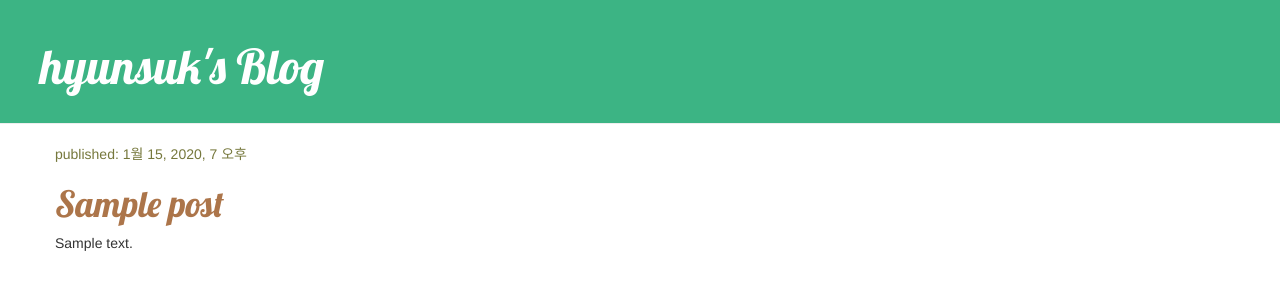
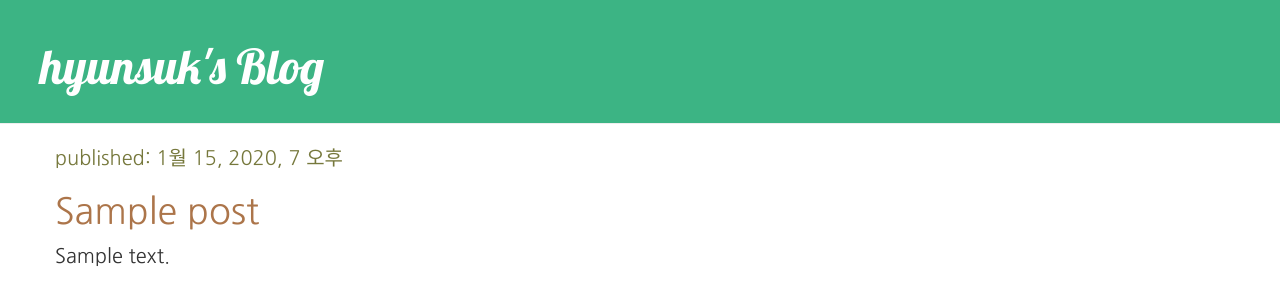
Before and after one commit to hyundol2/my-first-blog, a Django app: page / in a window 1280 px wide. Shown: the top 305 px of the page. Run offline with Django 3.2, Linux system fonts and the light colour scheme; tables that the repository leaves empty hold one stand-in row (values such as "Sample post"); some libraries are stand-ins or nearby versions.

Commit message:
Modified css 3

```diff
--- a/blog/static/css/blog.css
+++ b/blog/static/css/blog.css
@@ -20,6 +20,7 @@ h1, h2, h3, h4 {
 
 .date {
     color: #76783c;
+    font-family: 'Nanum Gothic', sans-serif;
 }
 
 .save {
@@ -38,9 +39,12 @@ h1, h2, h3, h4 {
 }
 
 .post {
+    font-size: 15pt;
     margin-bottom: 70px;
+    font-family: 'Nanum Gothic', sans-serif;
 }
 
 .post h1 a, .post h1 a:visited {
     color: #ac754a;
+    font-family: 'Nanum Gothic', sans-serif;
 }
--- a/blog/templates/blog/post_list.html
+++ b/blog/templates/blog/post_list.html
@@ -5,6 +5,7 @@
         <link rel="stylesheet" href="//maxcdn.bootstrapcdn.com/bootstrap/3.2.0/css/bootstrap.min.css">
         <link rel="stylesheet" href="//maxcdn.bootstrapcdn.com/bootstrap/3.2.0/css/bootstrap-theme.min.css">
         <link href="//fonts.googleapis.com/css?family=Lobster&subset=latin,latin-ext" rel="stylesheet" type="text/css">
+        <link href="https://fonts.googleapis.com/css2?family=Nanum+Gothic&display=swap" rel="stylesheet">
         <link rel="stylesheet" href="{% static 'css/blog.css' %}">
     </head>
     <body>
```
